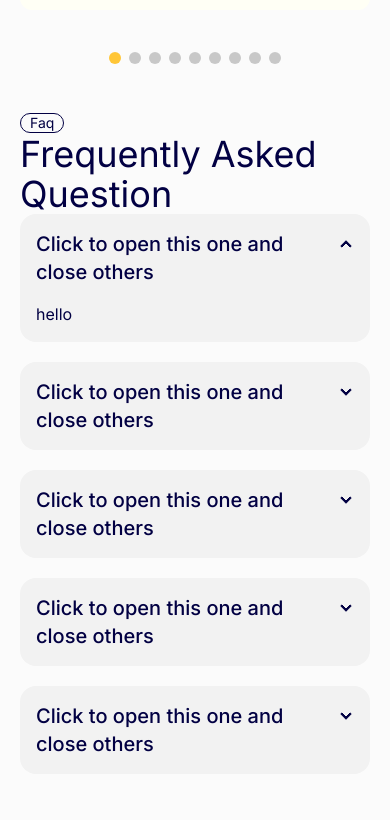
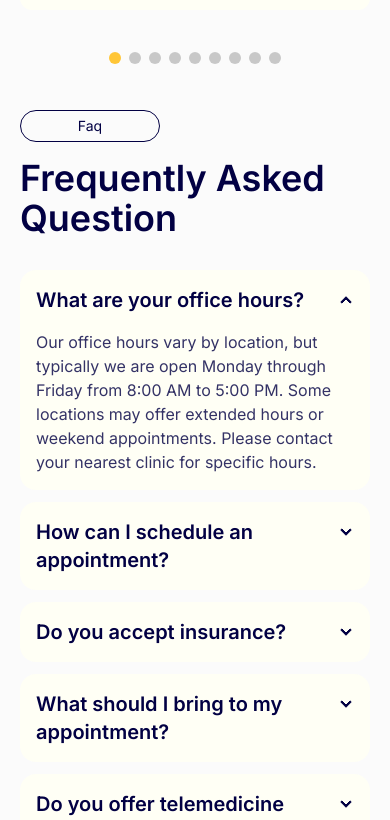
Before and after one commit to dev-ahad-ali/doc-landing, a React (Vite) app: page / in a window 390 px wide. Shown: the part 4800-5620 px from the top of the page. Built offline with nearby package versions, Linux system fonts and the light colour scheme.

Commit message:
update : faq responsive

```diff
--- a/src/components/FAQ/Faq.jsx
+++ b/src/components/FAQ/Faq.jsx
@@ -2,53 +2,69 @@ const Faq = () => {
   return (
     <section className='mx-auto max-w-[1200px] px-5'>
       <div>
-        <div className='badge badge-outline'>Faq</div>
-        <h2 className='text-4xl'>Frequently Asked Question</h2>
+        <div className='badge badge-outline h-[32px] w-[140px]'>Faq</div>
+        <h2 className='mt-4 text-4xl font-semibold'>Frequently Asked Question</h2>
       </div>
-      <div className='space-y-5'>
-        <div className='collapse collapse-arrow bg-base-200'>
+      <div className='mt-8 space-y-3'>
+        <div className='collapse collapse-arrow bg-secondary'>
           <input type='radio' name='my-accordion-2' defaultChecked />
-          <div className='collapse-title text-xl font-medium'>
-            Click to open this one and close others
+          <div className='collapse-title text-xl font-semibold'>What are your office hours?</div>
+          <div className='collapse-content'>
+            <p className='opacity-80'>
+              Our office hours vary by location, but typically we are open Monday through Friday
+              from 8:00 AM to 5:00 PM. Some locations may offer extended hours or weekend
+              appointments. Please contact your nearest clinic for specific hours.
+            </p>
+          </div>
+        </div>
+        <div className='collapse collapse-arrow bg-secondary'>
+          <input type='radio' name='my-accordion-2' />
+          <div className='collapse-title text-xl font-semibold'>
+            How can I schedule an appointment?
           </div>
           <div className='collapse-content'>
-            <p>hello</p>
+            <p className='opacity-80'>
+              Our office hours vary by location, but typically we are open Monday through Friday
+              from 8:00 AM to 5:00 PM. Some locations may offer extended hours or weekend
+              appointments. Please contact your nearest clinic for specific hours.
+            </p>
           </div>
         </div>
-        <div className='collapse collapse-arrow bg-base-200'>
+        <div className='collapse collapse-arrow bg-secondary'>
           <input type='radio' name='my-accordion-2' />
-          <div className='collapse-title text-xl font-medium'>
-            Click to open this one and close others
+          <div className='collapse-title text-xl font-semibold'>Do you accept insurance?</div>
+          <div className='collapse-content'>
+            <p className='opacity-80'>
+              Our office hours vary by location, but typically we are open Monday through Friday
+              from 8:00 AM to 5:00 PM. Some locations may offer extended hours or weekend
+              appointments. Please contact your nearest clinic for specific hours.
+            </p>
+          </div>
+        </div>
+        <div className='collapse collapse-arrow bg-secondary'>
+          <input type='radio' name='my-accordion-2' />
+          <div className='collapse-title text-xl font-semibold'>
+            What should I bring to my appointment?
           </div>
           <div className='collapse-content'>
-            <p>hello</p>
+            <p className='opacity-80'>
+              Our office hours vary by location, but typically we are open Monday through Friday
+              from 8:00 AM to 5:00 PM. Some locations may offer extended hours or weekend
+              appointments. Please contact your nearest clinic for specific hours.
+            </p>
           </div>
         </div>
-        <div className='collapse collapse-arrow bg-base-200'>
+        <div className='collapse collapse-arrow bg-secondary'>
           <input type='radio' name='my-accordion-2' />
-          <div className='collapse-title text-xl font-medium'>
-            Click to open this one and close others
+          <div className='collapse-title text-xl font-semibold'>
+            Do you offer telemedicine appointments?
           </div>
           <div className='collapse-content'>
-            <p>hello</p>
-          </div>
-        </div>
-        <div className='collapse collapse-arrow bg-base-200'>
-          <input type='radio' name='my-accordion-2' />
-          <div className='collapse-title text-xl font-medium'>
-            Click to open this one and close others
-          </div>
-          <div className='collapse-content'>
-            <p>hello</p>
-          </div>
-        </div>
-        <div className='collapse collapse-arrow bg-base-200'>
-          <input type='radio' name='my-accordion-2' />
-          <div className='collapse-title text-xl font-medium'>
-            Click to open this one and close others
-          </div>
-          <div className='collapse-content'>
-            <p>hello</p>
+            <p className='opacity-80'>
+              Our office hours vary by location, but typically we are open Monday through Friday
+              from 8:00 AM to 5:00 PM. Some locations may offer extended hours or weekend
+              appointments. Please contact your nearest clinic for specific hours.
+            </p>
           </div>
         </div>
       </div>
```
